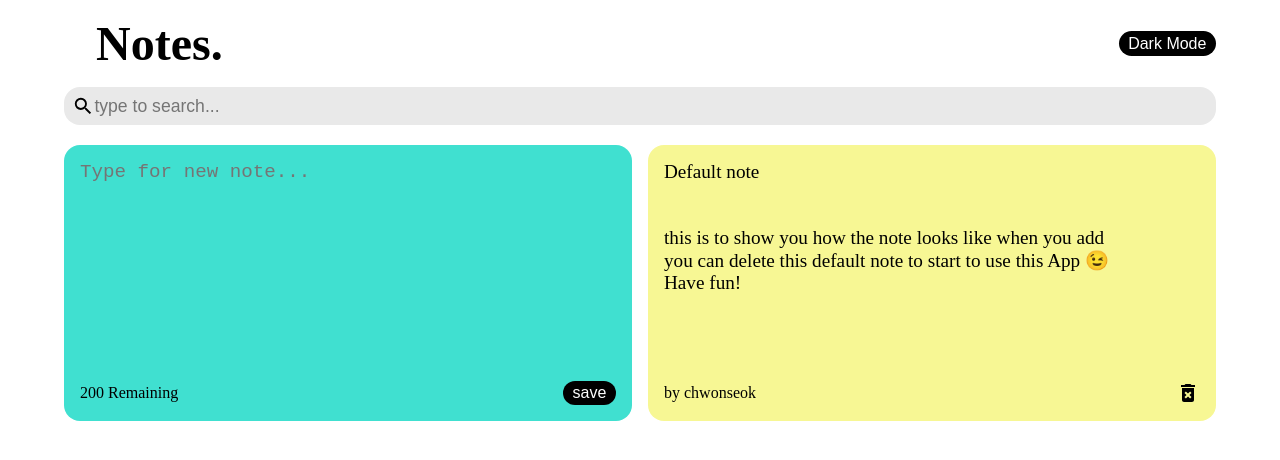
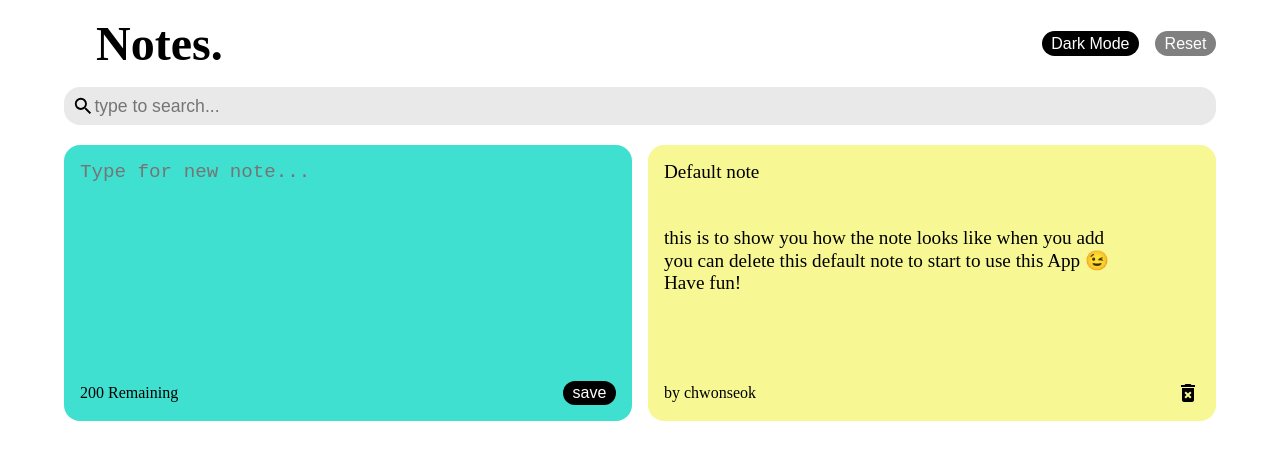
Before and after one commit to chwonseok/react-note-app, a React (Create React App) app: page / in a window 1280 px wide. Shown: the top 460 px of the page. Built offline with nearby package versions, Linux system fonts and the light colour scheme.

Commit message:
Add: reset function to HeaderJs

```diff
--- a/src/App.js
+++ b/src/App.js
@@ -1,4 +1,4 @@
-import { useState } from 'react';
+import { useEffect, useState } from 'react';
 import NotesList from './components/NotesList';
 import uniqid from 'uniqid';
 import Search from './components/Search';
@@ -16,6 +16,23 @@ const App = () => {
   const [notes, setNotes] = useState(defaultNote);
   const [searchText, setSearchText] = useState('');
   const [dark, setDark] = useState(false);
+
+  useEffect(() => {
+    const savedNotes = JSON.parse(localStorage.getItem('notes-data'));
+
+    if (!savedNotes) return; // To check if there is savedNotes
+
+    setNotes(savedNotes);
+  }, []);
+
+  useEffect(() => {
+    localStorage.setItem('notes-data', JSON.stringify(notes));
+  }, [notes]);
+
+  const resetNotes = () => {
+    localStorage.clear();
+    setNotes(defaultNote);
+  };
 
   const changeDark = () => {
     setDark(!dark);
@@ -41,7 +58,7 @@ const App = () => {
   return (
     <div className={`${dark ? 'app dark' : 'app'}`}>
       <div className="container">
-        <Header changeDark={changeDark} />
+        <Header changeDark={changeDark} resetNotes={resetNotes} />
         <Search searchNote={setSearchText} />
         <NotesList
           notes={notes.filter((note) =>
--- a/src/components/Header.js
+++ b/src/components/Header.js
@@ -1,10 +1,20 @@
-const Header = ({ changeDark }) => {
+const Header = ({ changeDark, resetNotes }) => {
   return (
     <div className="header">
       <h1>Notes.</h1>
-      <button onClick={() => changeDark()} className="btn">
-        Dark Mode
-      </button>
+      <div className="header-btns">
+        <button onClick={() => changeDark()} className="btn">
+          Dark Mode
+        </button>
+        <button
+          onClick={() => {
+            resetNotes();
+          }}
+          className="btn reset"
+        >
+          Reset
+        </button>
+      </div>
     </div>
   );
 };
--- a/src/index.css
+++ b/src/index.css
@@ -66,7 +66,11 @@ h1 {
 
 .btn:focus {
   outline: none;
-  opacity: 0.7;
+}
+
+.reset {
+  margin-left: 1rem;
+  background: rgb(128, 128, 128);
 }
 
 /* NotesList.js */
```
Also changed, not shown: 1 other file (tests, documents, lock files or other folders).
